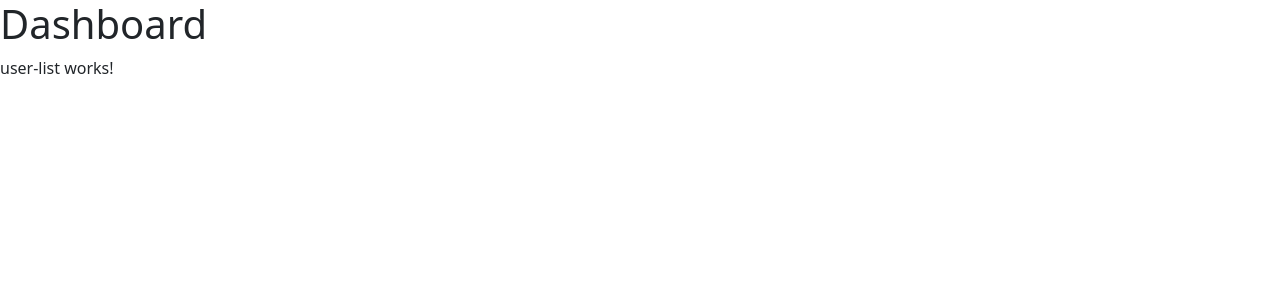
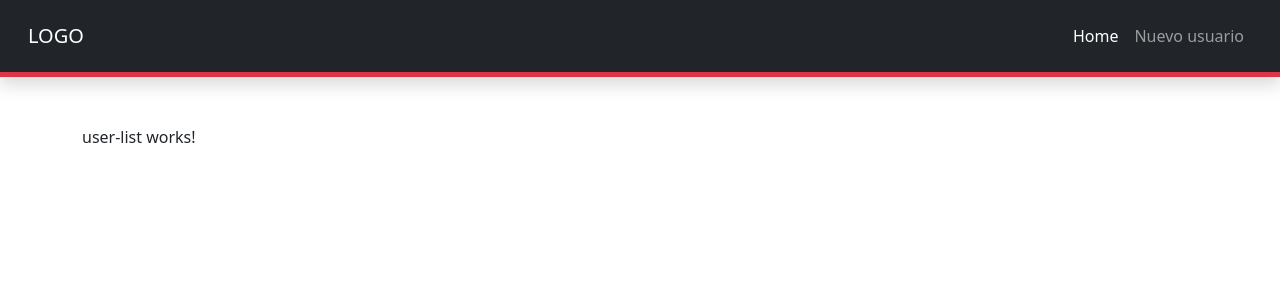
Before and after one commit to lauragain/usersApp, an Angular app in the folder usersApp/: page /dashboard/users in a window 1280 px wide. Shown: the top 300 px of the page. Built offline with nearby package versions, Linux system fonts and the light colour scheme.

Commit message:
Maqueta dashboard y maqueta navbar

```diff
--- a/usersApp/src/app/app.routes.ts
+++ b/usersApp/src/app/app.routes.ts
@@ -2,6 +2,7 @@ import { Routes } from '@angular/router';
 import { HomeComponent } from './pages/home/home.component';
 import { UserListComponent } from './pages/user-list/user-list.component';
 import { DashboardComponent } from './pages/dashboard/dashboard.component';
+import { FormComponent } from './pages/form/form.component';
 
 export const routes: Routes = [
     {path: "", pathMatch: 'full', redirectTo: 'home'},
@@ -9,6 +10,7 @@ export const routes: Routes = [
     {path: "dashboard", component: DashboardComponent, children: [
         {path: "", pathMatch: 'full', redirectTo: 'users'},
         {path: "users", component: UserListComponent},
+        {path: "new-user", component: FormComponent}
     ]},
 
     {path: '**', redirectTo: 'home'}
--- /dev/null
+++ b/usersApp/src/app/components/navbar/navbar.component.html
@@ -0,0 +1,39 @@
+<nav
+  class="navbar navbar-expand-lg bg-dark navbar-dark p-3 border-5 border-bottom border-danger shadow"
+>
+  <div class="container-fluid">
+    <a class="navbar-brand" [routerLink]="['/home']">LOGO</a>
+    <button
+      class="navbar-toggler"
+      type="button"
+      data-bs-toggle="collapse"
+      data-bs-target="#navbarNav"
+      aria-controls="navbarNav"
+      aria-expanded="false"
+      aria-label="Toggle navigation"
+    >
+      <span class="navbar-toggler-icon"></span>
+    </button>
+    <div class="collapse navbar-collapse" id="navbarNav">
+      <ul class="navbar-nav ms-auto">
+        <li class="nav-item">
+          <a
+            class="nav-link active"
+            routerLinkActive="active"
+            aria-current="page"
+            [routerLink]="['/dashboard', 'users']"
+            >Home</a
+          >
+        </li>
+        <li class="nav-item">
+          <a
+            class="nav-link"
+            routerLinkActive="active"
+            [routerLink]="['/dashboard', 'new-user']"
+            >Nuevo usuario</a
+          >
+        </li>
+      </ul>
+    </div>
+  </div>
+</nav>
--- a/usersApp/src/app/pages/dashboard/dashboard.component.html
+++ b/usersApp/src/app/pages/dashboard/dashboard.component.html
@@ -1,4 +1,8 @@
-<div>
-  <h1>Dashboard</h1>
-  <router-outlet></router-outlet>
-</div>
+<header>
+  <app-navbar></app-navbar>
+</header>
+<main>
+  <div class="container mt-5">
+    <router-outlet></router-outlet>
+  </div>
+</main>
--- a/usersApp/src/app/pages/dashboard/dashboard.component.ts
+++ b/usersApp/src/app/pages/dashboard/dashboard.component.ts
@@ -1,10 +1,11 @@
 import { Component } from '@angular/core';
 import { RouterOutlet } from '@angular/router';
+import { NavbarComponent } from '../../components/navbar/navbar.component';
 
 @Component({
   selector: 'app-dashboard',
   standalone: true,
-  imports: [RouterOutlet],
+  imports: [RouterOutlet, NavbarComponent],
   templateUrl: './dashboard.component.html',
   styleUrl: './dashboard.component.css'
 })
--- /dev/null
+++ b/usersApp/src/app/pages/form/form.component.html
@@ -0,0 +1 @@
+<p>form works!</p>
```
Also changed, not shown: usersApp/src/app/components/navbar/navbar.component.ts (added, +13 -0 lines), usersApp/src/app/pages/form/form.component.ts (added, +12 -0 lines), usersApp/src/app/components/navbar/navbar.component.css (added), usersApp/src/app/pages/form/form.component.css (added).
